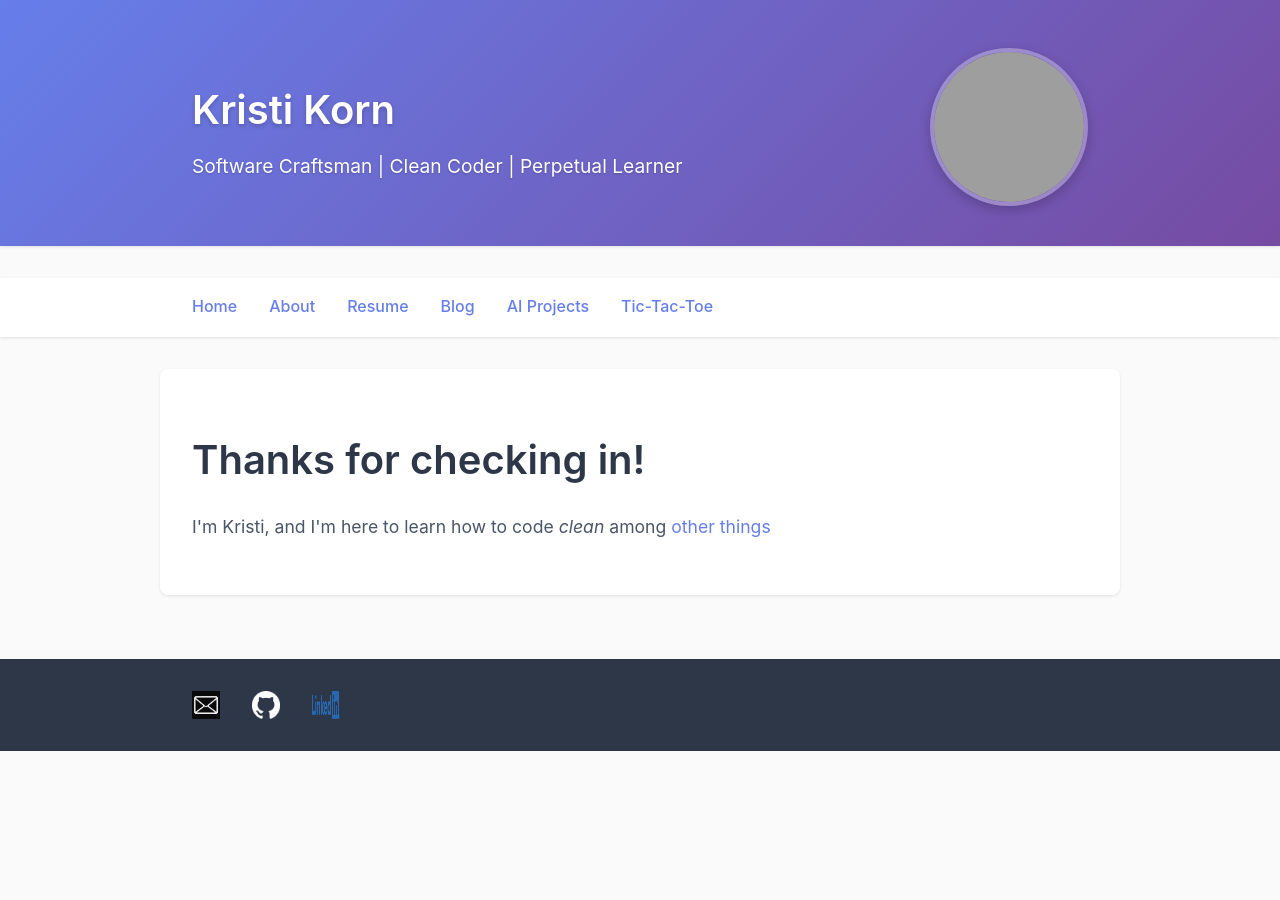
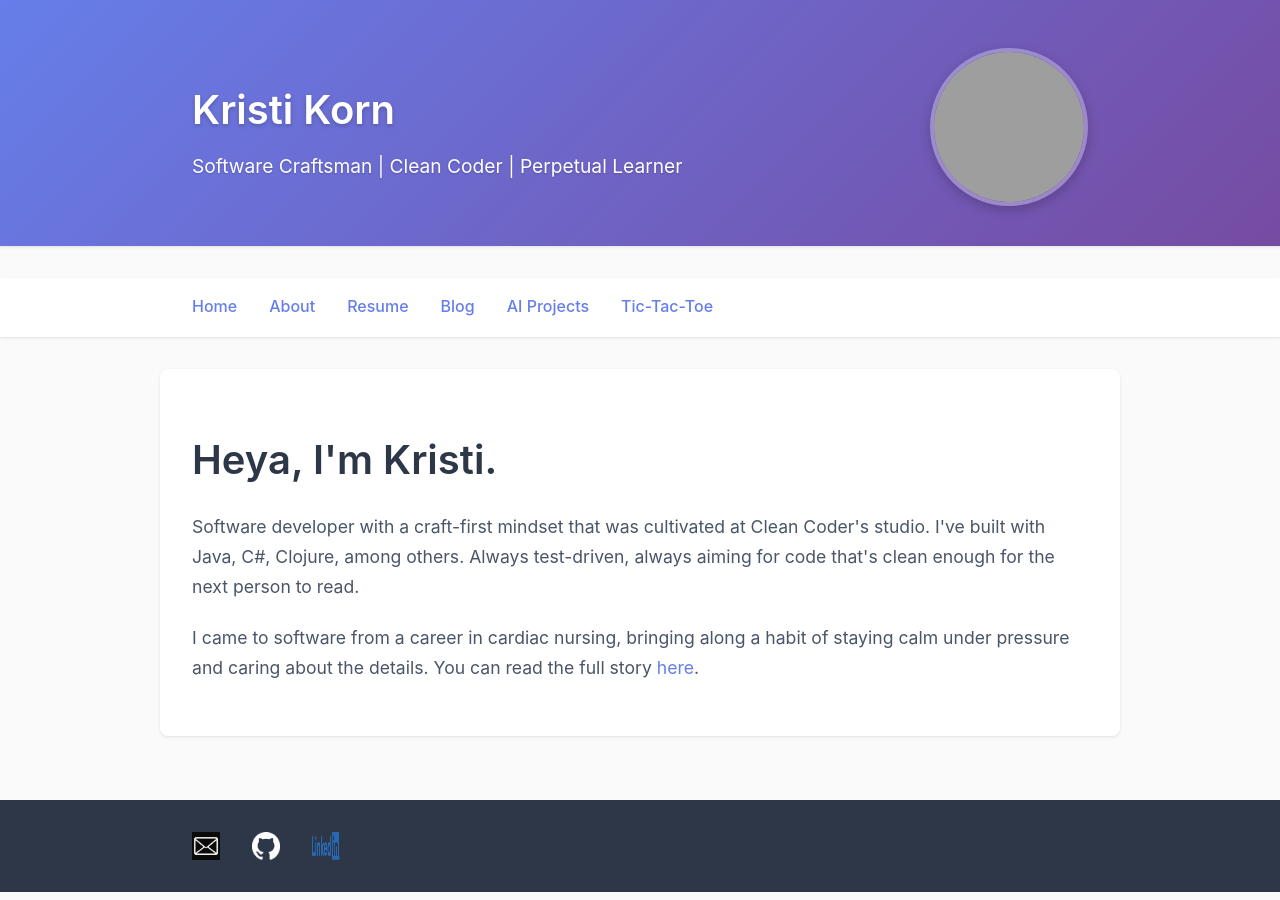
Before and after one commit to 7vanael/7vanael.github.io, a Jekyll site: the page built from index.html, in a window 1280 px wide. Built offline with Jekyll 4.4.1, drawn with Linux system fonts in a browser that asks for light colours; grey boxes are pictures that could not be loaded.

Commit message:
home updated

```diff
--- a/about/index.html
+++ b/about/index.html
@@ -24,7 +24,7 @@ title: About Kristi
   and be quick to catch, assess and accurately intervene for critical changes in patient status at a moment's
   notice. Not to mention on-call hours attached, so that 12-hour day could turn into 14, or 16... </p>
 
-<p>The work was rewarding, but the intensity is high and the impact is relative narrow. One patient at a time.
+<p>The work was rewarding, but the intensity is high and the impact is relatively narrow. One patient at a time.
   When I was ready to look for something that was a little more sustainable, I went back to what was
   my initial hook. Figuring out how systems fit together. Making changes that make things better.
   I was ready to debug not just equipment or vital signs, but <em>systems</em>. So I made the leap.</p>
@@ -46,7 +46,7 @@ title: About Kristi
   to stay calm when things break, to collaborate across disciplines, to ask good
   questions, and to care deeply about getting the details right.</p>
 
-<p>When I'm not coding, I'm probably reading, hiking, playing a board game with friends
-  convincing my garden not to die in the heat.</p>
+<p>When I'm not coding, I'm probably reading, hiking, playing a board game with friends,
+  or convincing my garden not to die in the heat.</p>
 
 <p>Cheers!</p>
--- a/index.html
+++ b/index.html
@@ -1,9 +1,15 @@
 ---
 layout: default
-title: Kristi Korn, Clean Coder
+title: Kristi Korn, Software Craftsman
 ---
 <div class="blurb">
-	<h1>Thanks for checking in!</h1>
-	<p>I'm Kristi, and I'm here to learn how to code <em>clean</em> among
-		 <a href="/about">other things</a></p>
-</div><!-- /.blurb -->
+	<h1>Heya, I'm Kristi.</h1>
+	<p>Software developer with a craft-first mindset that was cultivated at Clean Coder's studio.
+		I've built with Java, C#, Clojure, among others. Always test-driven, always aiming for
+		code that's clean enough for the next person to read.</p>
+
+	<p>I came to software from a career in cardiac nursing, bringing along a habit of
+		staying calm under pressure and caring about the details. You can read the full
+		story <a href="/about">here</a>.</p>
+
+</div>
```
